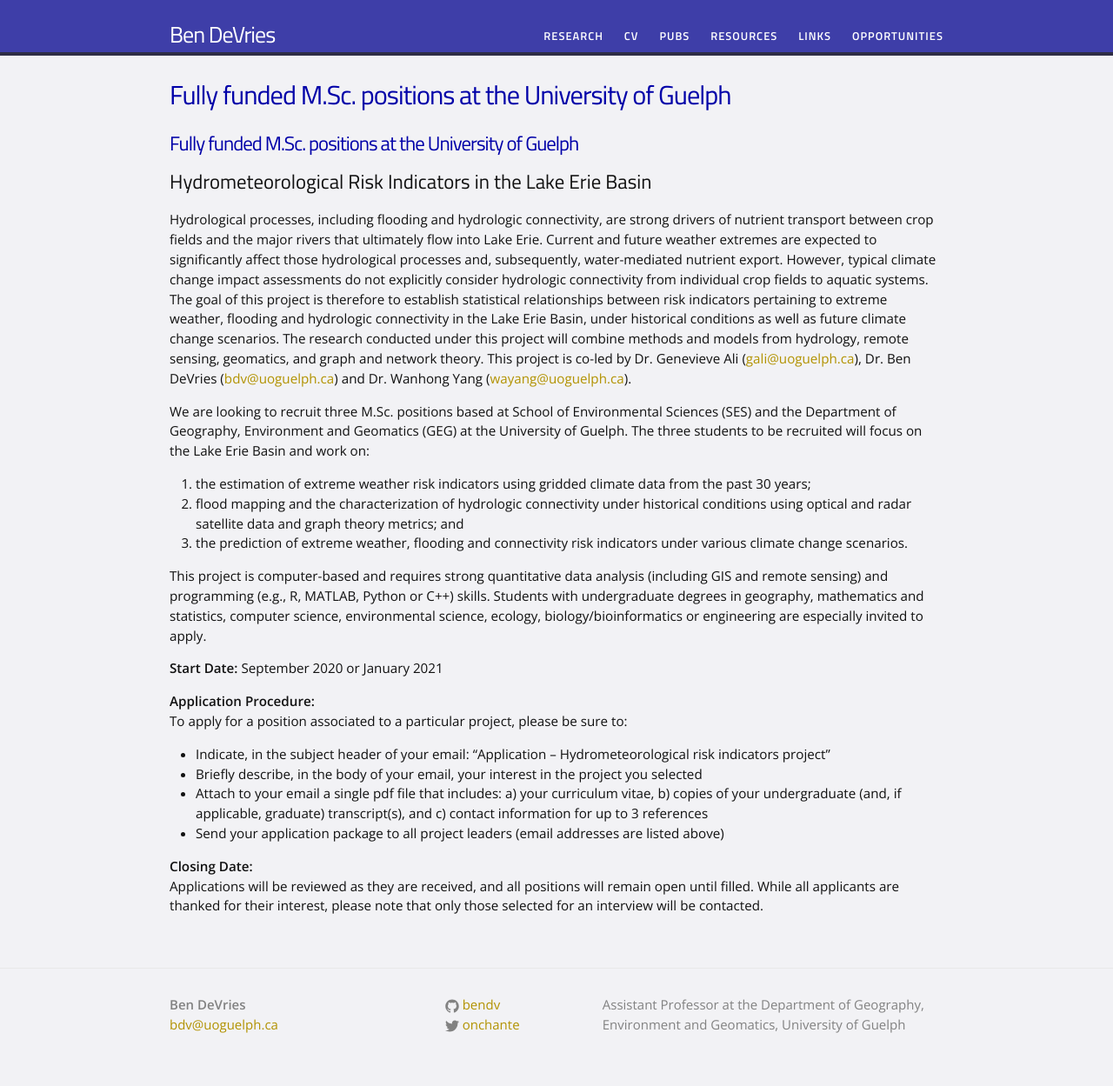
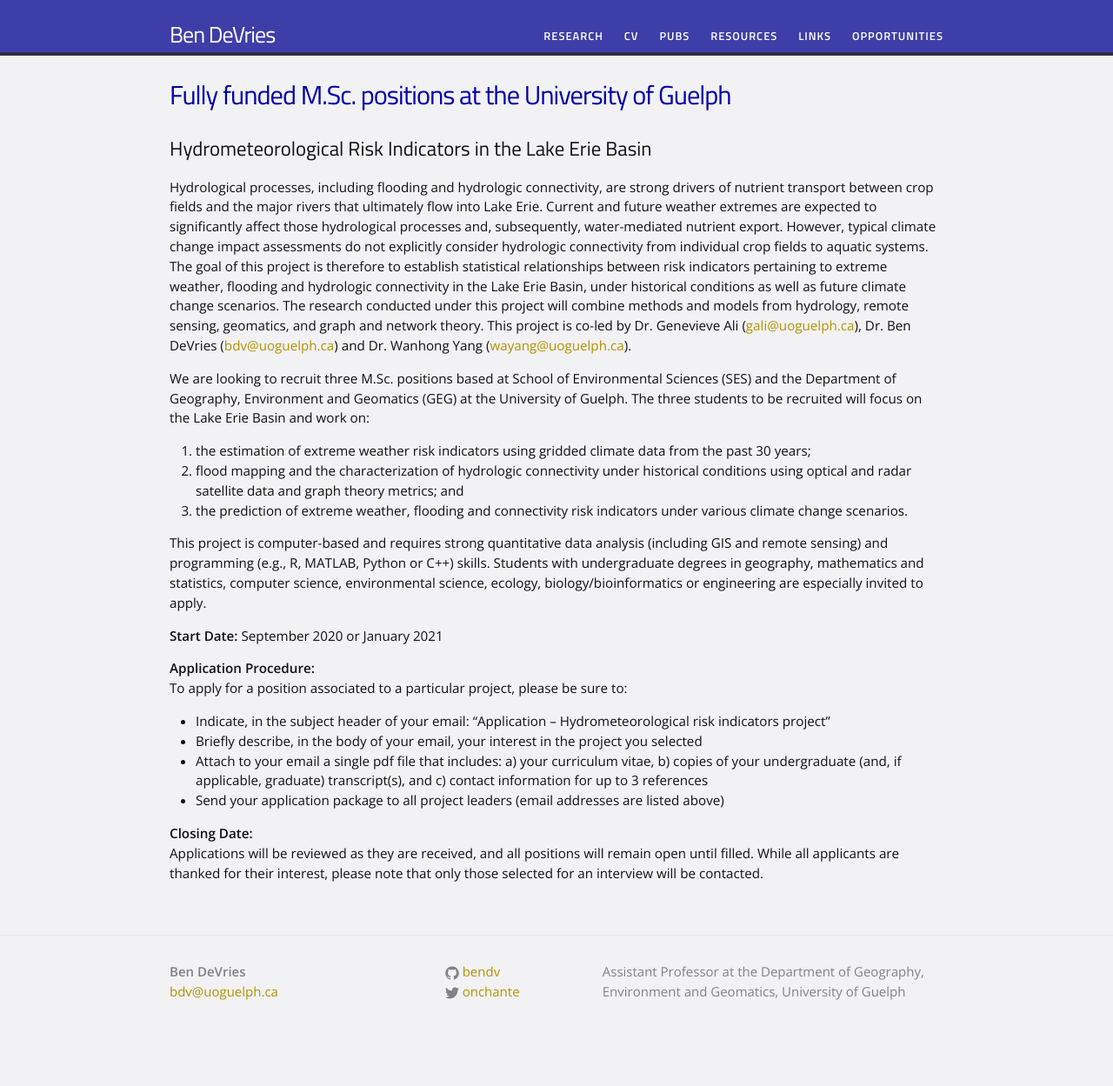
Before and after one commit to bendv/bendv.github.io, a Jekyll site: the page built from opportunities/omafra2020.md, in a window 1280 px wide. Shown: the whole page at 87% size. Built offline with Jekyll 4.4.1, drawn with Linux system fonts in a browser that asks for light colours; our own code applies the rules of GitHub Pages for plain Markdown files; after the commit the page ends 1211 px from its top, so only the background shows below that; some of the changed lines change nothing that is shown.

Commit message:
fix omafra ad

```diff
--- a/opportunities/omafra2020.md
+++ b/opportunities/omafra2020.md
@@ -1,9 +1,8 @@
 ---
 layout: page
+title: Fully funded M.Sc. positions at the University of Guelph
 link: /opportunities/omafra2020.html
 ---
-
-# Fully funded M.Sc. positions at the University of Guelph
 
 ## Hydrometeorological Risk Indicators in the Lake Erie Basin
 
```
